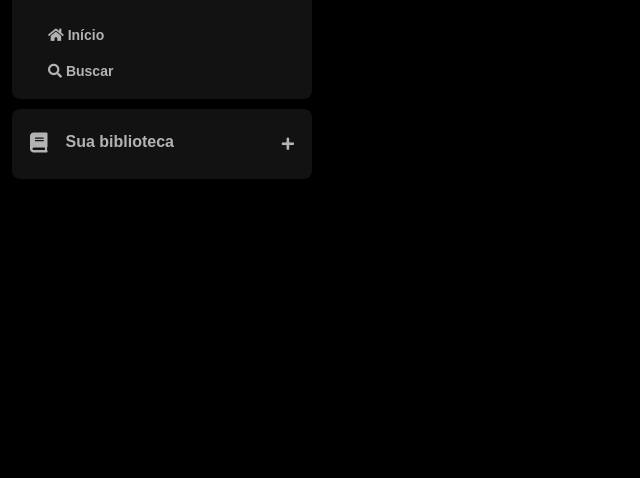
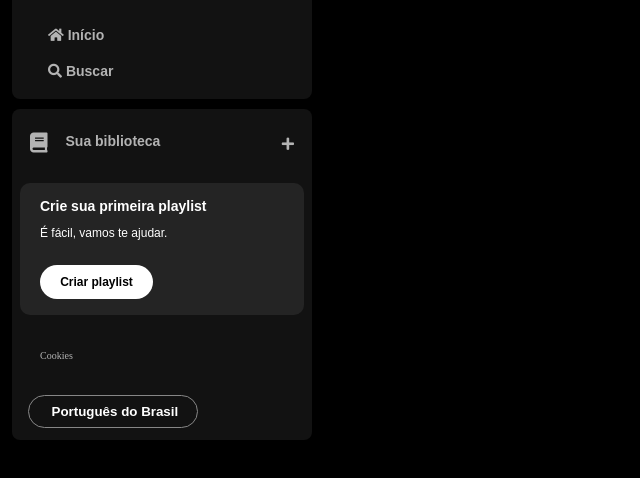
Before and after one commit to adrianganzo/spotify-imersao-alura, a plain HTML site: page index.html in a window 1280 px wide. Shown: the part 74-552 px from the top of the page, without its empty margins (0-640 px from the left). Drawn offline with Linux system fonts and the light colour scheme.

Commit message:
sidebar concluido

```diff
--- a/index.html
+++ b/index.html
@@ -27,7 +27,6 @@
             <img src="./assets/icons/logo-spotify.png" alt="Logo do Spotify" />
           </a>
         </div>
-        <div>
         <ul>
           <li>
             <a href="">
@@ -42,8 +41,8 @@
             </a>
           </li>
         </ul>
-        </div>
       </nav>
+
       <div class="library">
         <div class="library__content">
           <button class="library__button">
@@ -52,6 +51,27 @@
           </button>
           <span class="fa fa-plus"></span>
         </div>
+
+        <section class="section-playlist">
+          <div class="section-playlist__content">
+            <span class="text title">Crie sua primeira playlist</span>
+            <span class="text subtitle">É fácil, vamos te ajudar.</span>
+            <button class="section-playlist__button">
+              <span>Criar playlist</span>
+            </button>
+          </div>
+        </section>
+
+        <div class="cookies">
+          <a href="">Cookies</a>
+        </div>
+
+        <div class="languages">
+          <button class="languages__button">
+            <span class="fa fa-globo"></span>
+            <span>Português do Brasil</span>
+          </button>
+        </div>
       </div>
     </div>
   </body>
--- a/styles.css
+++ b/styles.css
@@ -66,11 +66,7 @@ body {
   justify-content: space-between;
 }
 
-.library .library__content .fa-plus {
-  margin: 24px 10px;
-}
-
-.library .library__content .library__button {
+.library .library__button {
   display: flex;
   margin-right: 10px;
   padding: 20px 10px;
@@ -79,9 +75,9 @@ body {
   color: #b3b3b3;
   background-color: transparent;
 
-  font-size: 1rem;
+  font-size: 14px;
   font-weight: 700;
-  font-family: "Montserrat", sans-serif;
+  font-family: "DM Sans", sans-serif;
   text-align: center;
   text-decoration: none;
   text-transform: none;
@@ -94,3 +90,86 @@ body {
   font-size: 20px;
   font-weight: 300;
 }
+
+.library .library__content .fa-plus {
+  margin: 24px 10px;
+}
+
+.section-playlist {
+  display: flex;
+  justify-content: space-between;
+  align-items: flex-start;
+  gap: 20px;
+  background-color: #242424;
+  color: #b3b3b3;
+  font-weight: 600;
+  font-size: 14px;
+  margin: 8px 0;
+  padding: 16px 20px;
+  border-radius: 10px;
+}
+
+.section-playlist .section-playlist__content {
+  display: flex;
+  flex-direction: column;
+}
+
+.section-playlist__content .text {
+  padding-bottom: 14px;
+  color: #fff;
+  font-family: "DM Sans", sans-serif;
+}
+
+.section-playlist__content .title {
+  font-weight: 700;
+}
+
+.section-playlist__content .subtitle {
+  font-size: 12px;
+  font-weight: 500;
+}
+
+.section-playlist__content .section-playlist__button {
+  display: flex;
+  justify-content: center;
+  background-color: #fff;
+  color: #000;
+  border-radius: 20px;
+  font-size: 12px;
+  font-weight: 700;
+  font-family: "DM Sans", sans-serif;
+  text-decoration: none;
+  text-transform: none;
+  margin-top: 12px;
+  padding: 10px;
+  border: 0;
+  width: 113px;
+}
+
+.sidebar .cookies {
+  margin: 25px 20px;
+}
+
+.sidebar .cookies a {
+  color: #b3b3b3;
+  font-weight: 500;
+  font-size: 10px;
+  text-decoration: none;
+}
+
+.sidebar .cookies a:hover {
+  text-decoration: underline;
+}
+
+.languages .languages__button {
+  align-items: center;
+  background-color: transparent;
+  border: 1px solid #878787;
+  color: #fff;
+  font-weight: bold;
+  cursor: pointer;
+  width: 170px;
+  margin: 8px;
+  padding: 8px;
+  border-radius: 20px;
+}
```
Lines whose indentation alone changed are shown as unchanged.
